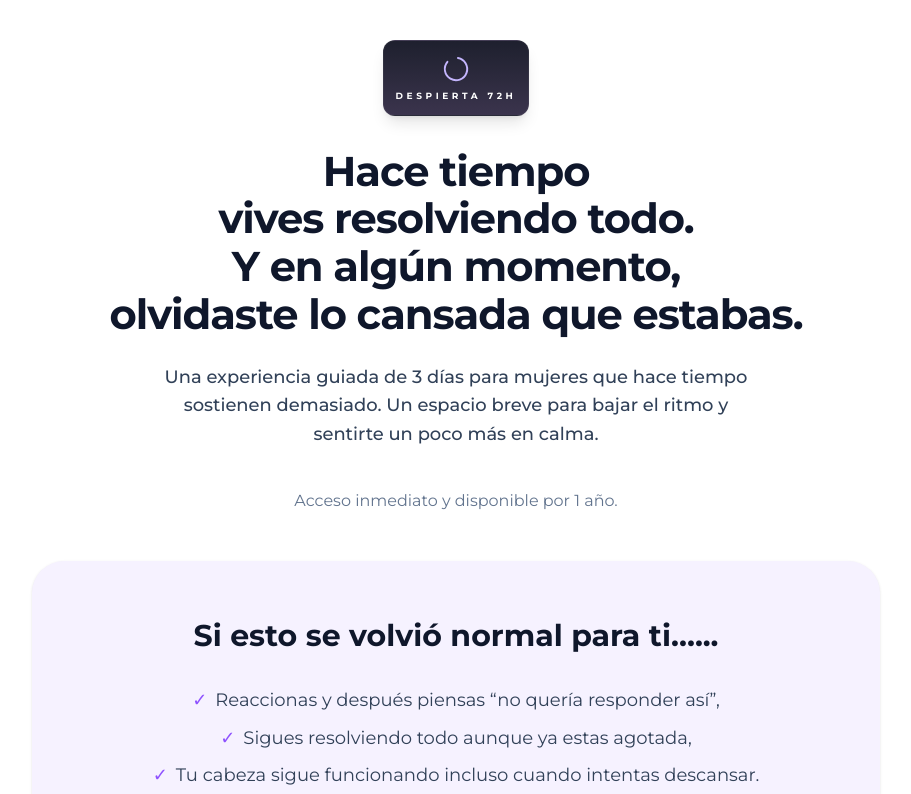
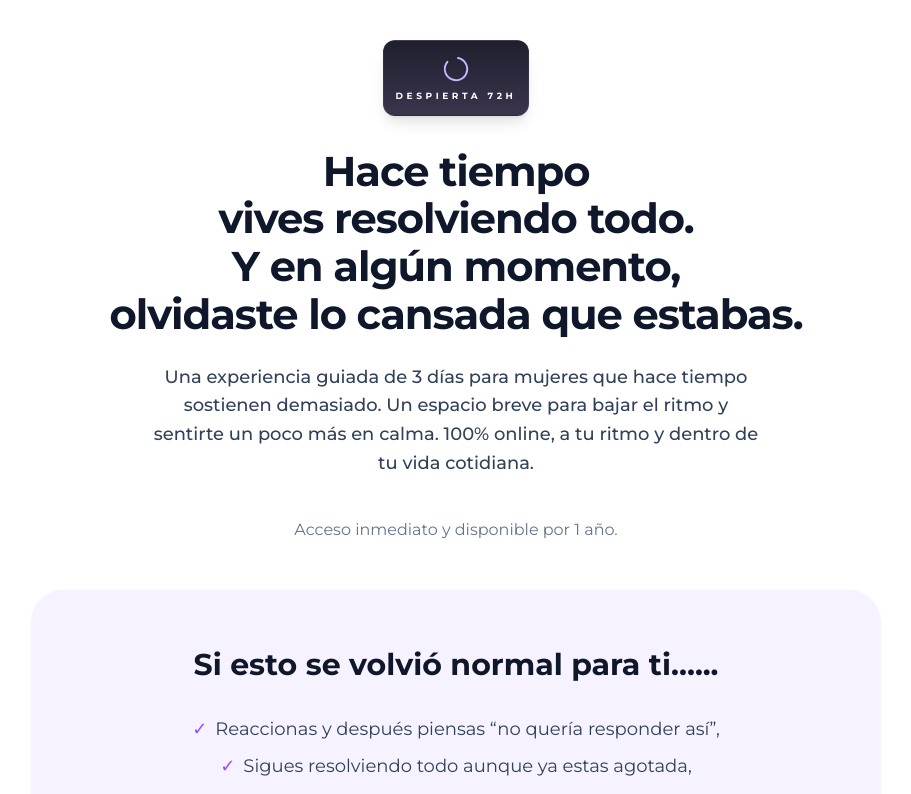
Before and after one commit to cursossolange/despierta-72h, a React (Vite) app: page / in a window 1280 px wide. Shown: the top 794 px of the page, without its empty margins (184-1095 px from the left). Built offline with nearby package versions, Linux system fonts and the light colour scheme; no server answers.

Commit message:
Update LandingPage with online format details
Added information about the online format and duration of access.

```diff
--- a/src/components/LandingPage.tsx
+++ b/src/components/LandingPage.tsx
@@ -174,6 +174,7 @@ export default function LandingPage({ onPurchase }: LandingPageProps) {
 <p className="text-[16px] md:text-[1.12rem] text-slate-700 font-medium mb-5 text-center max-w-[860px] mx-auto leading-[1.6]">
 Una experiencia guiada de 3 días para mujeres que hace tiempo sostienen demasiado.
 Un espacio breve para bajar el ritmo y sentirte un poco más en calma.
+  100% online, a tu ritmo y dentro de tu vida cotidiana.
 </p>
 </div>
   <p className="mt-4 text-sm md:text-base text-slate-500">
```
